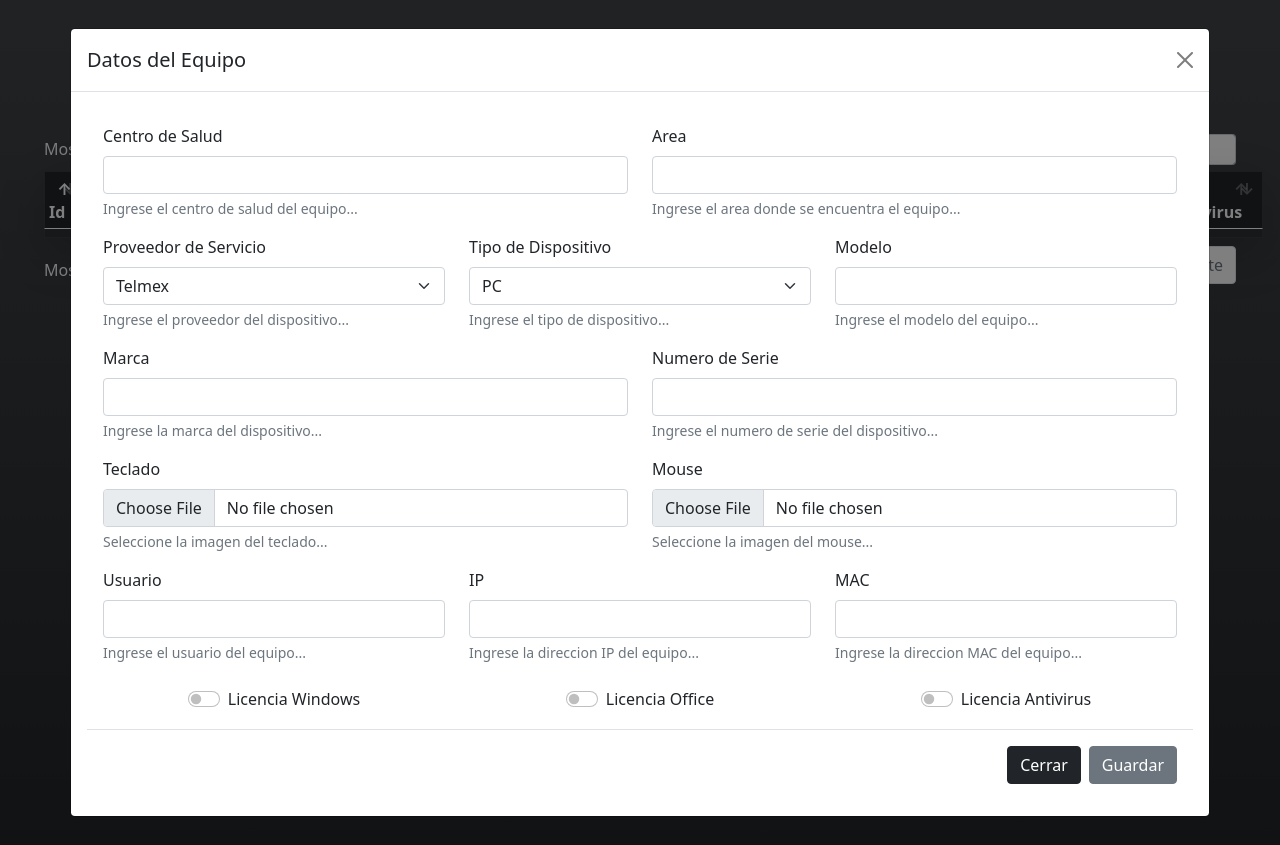
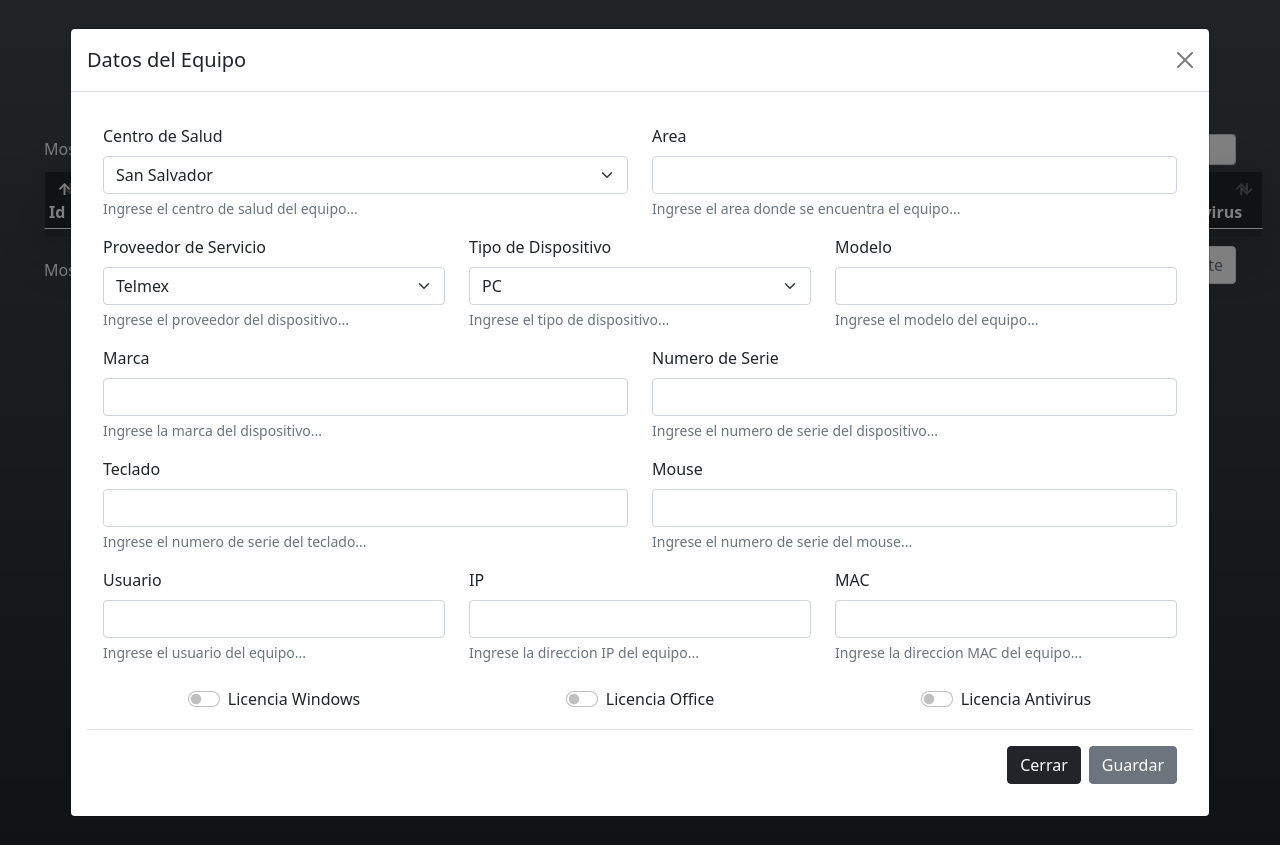
Before and after one commit to Swumplurd/gestor-de-equipos, a PHP site: page /gestor-de-equipos/home in a window 1280 px wide, after a click on "Nuevo Equipo". Run offline with PHP 8.4, Linux system fonts and the light colour scheme; lists and menus that the app fills with data are empty.

```diff
--- a/manager/m-formulario-equipo.php
+++ b/manager/m-formulario-equipo.php
@@ -1,17 +1,15 @@
 <script>
     $(document).ready(() => {
-        $( '#formulario-equipo' ).submit( function( e ) {
-            $.ajax( {
-                url: 'control/c-formulario-equipo.php',
-                type: 'POST',
-                data: new FormData( this ),
-                processData: false,
-                contentType: false,
-                success: respuesta => {
+        $('#guardar_equipo').click(() => {
+            $.ajax({
+                url: "control/c-formulario-equipo.php",
+                data: $('#formulario-equipo').serialize(),
+                type: "post",
+                success: (respuesta) => {
                     console.log(respuesta)
                 }
             });
-            e.preventDefault();
+
         });
     });
 </script>
--- a/view/includes/modal.php
+++ b/view/includes/modal.php
@@ -14,8 +14,20 @@
               <div class="col-lg-6 col-md-12">
                 <div class="mb-3">
                   <label for="centro_salud" class="form-label">Centro de Salud</label>
-                  <input type="text" class="form-control" name="centro_salud" id="centro_salud" aria-describedby="centroSaludHelp">
-                  <div id="centroSaludHelp" class="form-text">Ingrese el centro de salud del equipo...</div>
+                  <select class="form-select" aria-label="centro_salud" name="centro_salud" id="centro_salud" aria-describedby="centro_saludHelp">
+                    <option value="San Salvador">San Salvador</option>
+                    <option value="San Pablo">San Pablo</option>
+                    <option value="San Bartolome">San Bartolome</option>
+                    <option value="LAEL">LAEL</option>
+                    <option value="Villa Milpa Alta">Villa Milpa Alta</option>
+                    <option value="Santa Ana">Santa Ana</option>
+                    <option value="San Geronimo">San Geronimo</option>
+                    <option value="San Juan Tepenahuac">San Juan Tepenahuac</option>
+                    <option value="Gaston Melo">Gaston Melo</option>
+                    <option value="UNEME CAPA">UNEME CAPA</option>
+                    <option value="Jurisdiccion">Jurisdiccion</option>
+                  </select>
+                  <div id="centro_saludHelp" class="form-text">Ingrese el centro de salud del equipo...</div>
                 </div>
               </div>
               <div class="col-lg-6 col-md-12">
@@ -78,15 +90,15 @@
               <div class="col-lg-6 col-md-12">
                 <div class="mb-3">
                   <label for="teclado" class="form-label">Teclado</label>
-                  <input class="form-control" type="file" name="teclado" id="teclado" aria-describedby="tecladoHelp">
-                  <div id="tecladoHelp" class="form-text">Seleccione la imagen del teclado...</div>
+                  <input class="form-control" type="text" name="teclado" id="teclado" aria-describedby="tecladoHelp">
+                  <div id="tecladoHelp" class="form-text">Ingrese el numero de serie del teclado...</div>
                 </div>
               </div>
               <div class="col-lg-6 col-md-12">
                 <div class="mb-3">
                   <label for="mouse" class="form-label">Mouse</label>
-                  <input class="form-control" type="file" name="mouse" id="mouse" aria-describedby="mouseHelp">
-                  <div id="mouseHelp" class="form-text">Seleccione la imagen del mouse...</div>
+                  <input class="form-control" type="text" name="mouse" id="mouse" aria-describedby="mouseHelp">
+                  <div id="mouseHelp" class="form-text">Ingrese el numero de serie del mouse...</div>
                 </div>
               </div>
             </div>
@@ -140,7 +152,7 @@
 
           <div class="modal-footer">
             <button type="button" class="btn btn-dark" data-bs-dismiss="modal">Cerrar</button>
-            <input class="btn btn-secondary" type="submit" value="Guardar">
+            <button id="guardar_equipo" type="button" class="btn btn-secondary" data-bs-dismiss="modal">Guardar</button>
           </div>
 
         </form>
```
Also changed, not shown: control/c-formulario-equipo.php (+16 -4 lines).
